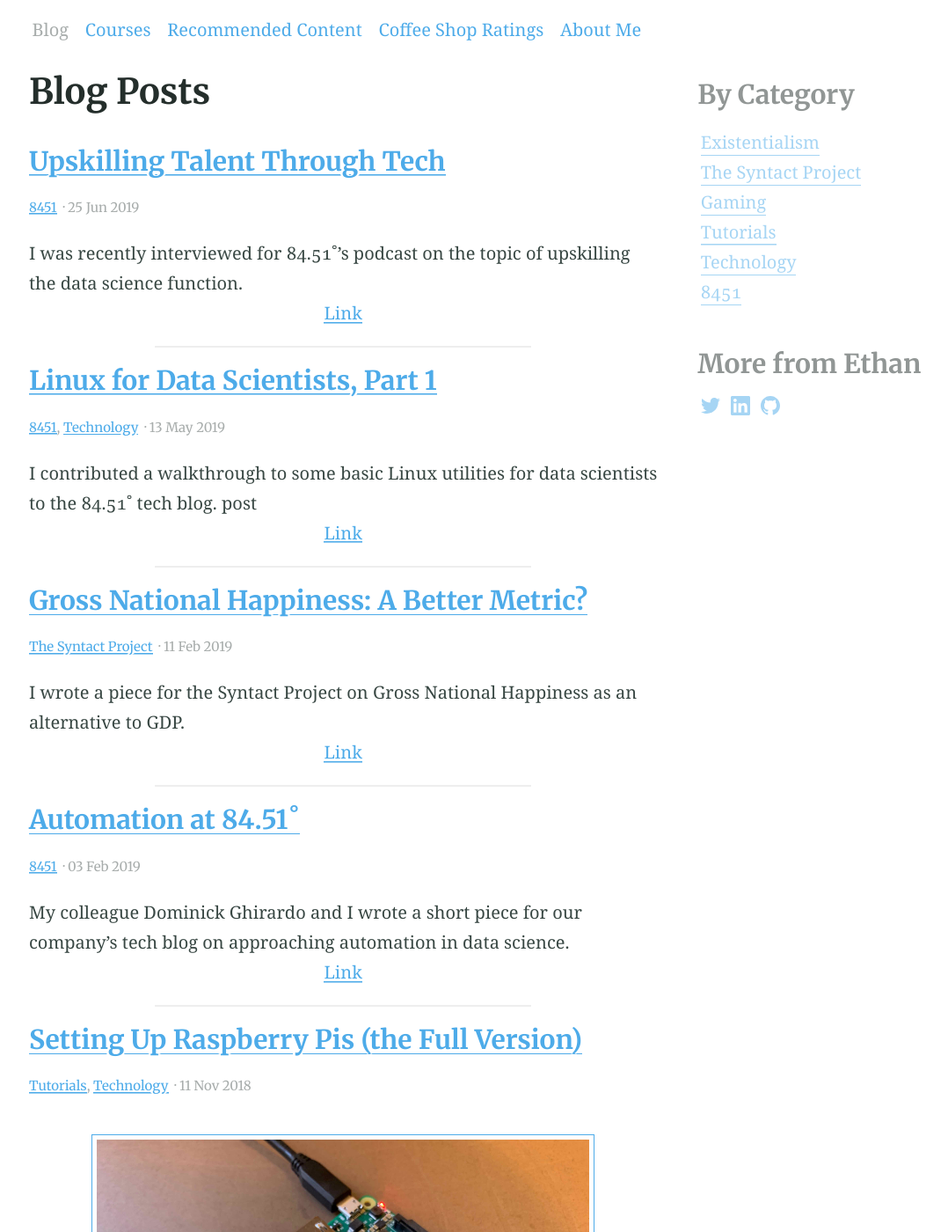
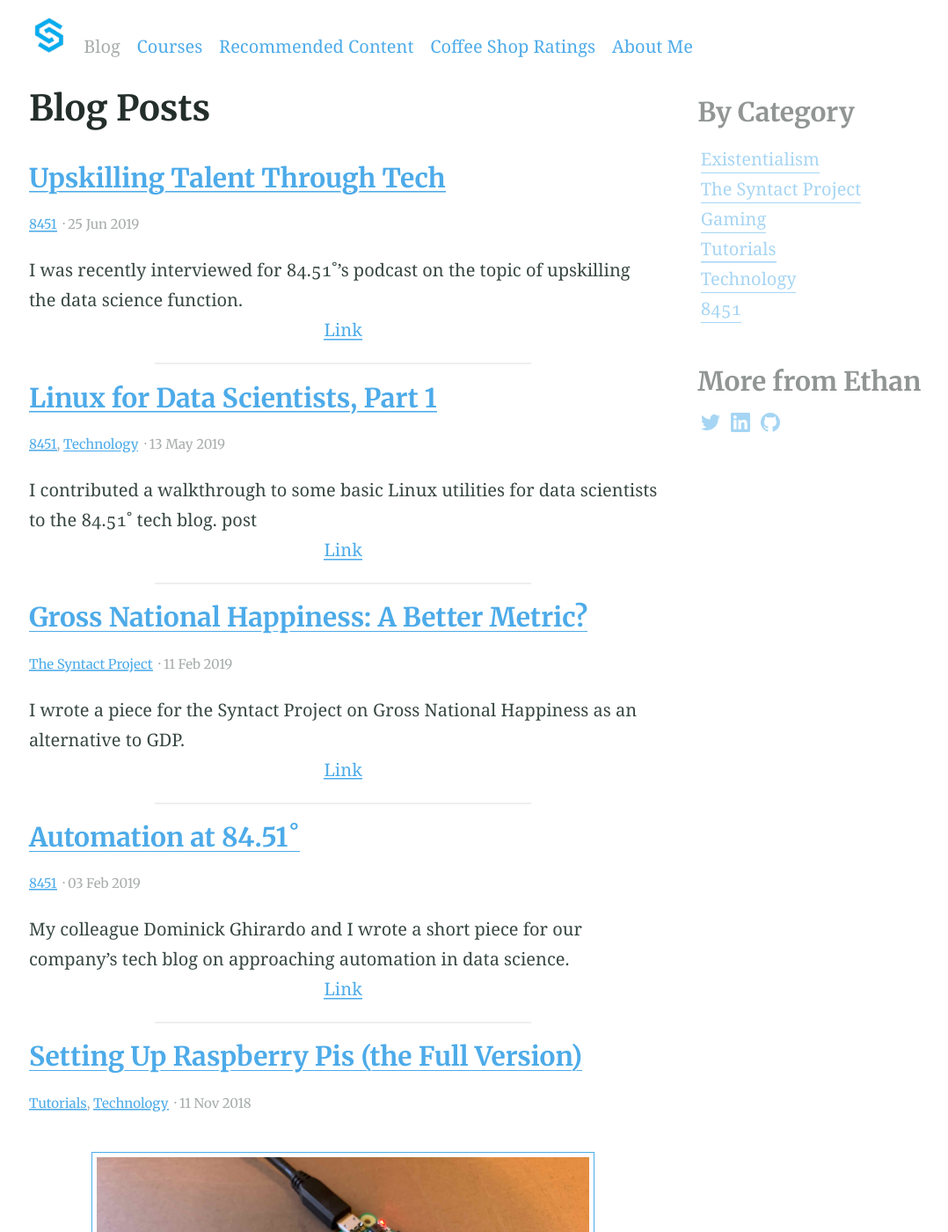
Before and after one commit to eswan18/ethanswan.com, a Jekyll site: the page built from index.html, in a window 1280 px wide and 1400 px high. Shown: the whole window at 88% size, without its empty margins (31-1109 px from the left). Built offline with Jekyll 4.4.1, drawn with Linux system fonts in a browser that asks for light colours; the list of posts is cut into pages by our own code.

Commit message:
Add site logo to top nav bar

```diff
--- a/_config.yml
+++ b/_config.yml
@@ -75,6 +75,7 @@
   120: '/assets/logos/logo_dark@120px.jpeg'
   144: '/assets/logos/logo_dark@144px.jpeg'
   180: '/assets/logos/logo_dark@180px.jpeg'
+logo: '/assets/logos/logo_light@96px.jpeg'
 
 # 9. Site navigation
 navigation_header:
--- a/_includes/nav-header.html
+++ b/_includes/nav-header.html
@@ -1,6 +1,9 @@
 {% if site.navigation_header %}
 <nav class="nav  nav--header">
   <ul class="list  list--nav">
+    <li class="item item--nav">
+        {% if site.logo %}{% include site-logo.html %}{% endif %}
+    </li>
     {% for item in site.navigation_header %}
 
       {% if item[1] contains '://' %}
--- a/_includes/site-header.html
+++ b/_includes/site-header.html
@@ -1,6 +1,5 @@
 <header class="header">
   <div class="container">
-    {% if site.logo %}{% include site-logo.html %}{% endif %}
 
     {% include nav-header.html %}
   </div>
--- a/assets/styles.scss
+++ b/assets/styles.scss
@@ -11,6 +11,10 @@
 table td {
   min-width: 8em;
 }
+.nav--header img {
+  height: 2em;
+}
+
 /****************/
 /* Coffee Shops */
 /****************/
```
